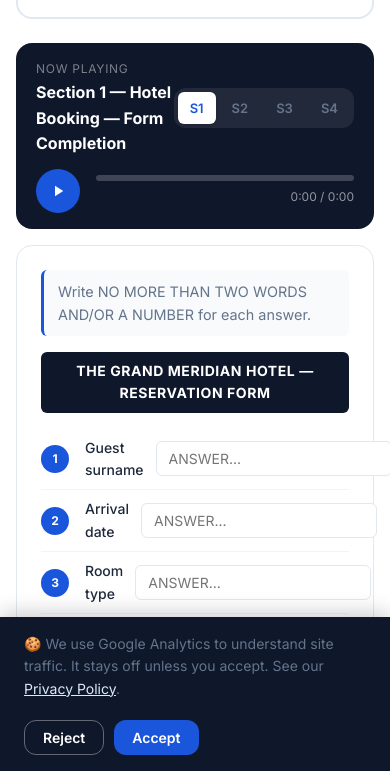
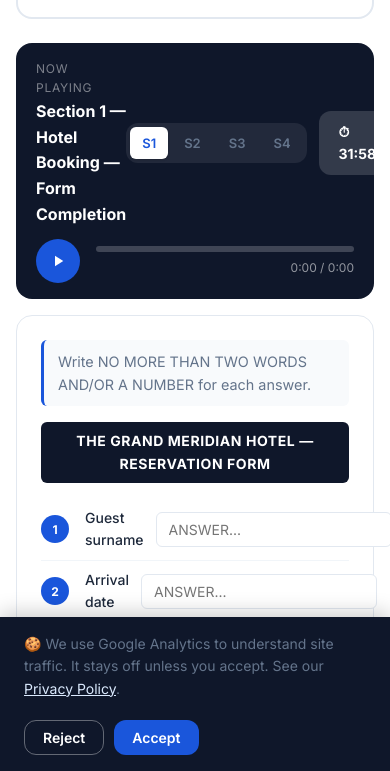
Before and after one commit to xavier-ornytools/parrottalk, a website: page listening.html in a window 390 px wide. Both pictures are taken after a click on the button "▶ Start Test". Shown: the part 715-1486 px from the top of the page. Drawn offline with Linux system fonts and the light colour scheme.

Commit message:
feat(listening): minuteur global 32 min avec soumission auto (L5)
Reprend le pattern de reading.html (secondsLeft, startTimer, soumission
automatique à zero). Duree 32 min (30 d'epreuve + 2 de verification, comme
le vrai IELTS Listening version ordinateur) : uniforme sur les 3 tests, les
audios reels (24,1 min test01, 14,6 min test02, TTS variable test03) etant
tous plus courts, meme logique que le temps de transfert du vrai examen.

Point delicat : l'expiration du minuteur pendant une lecture audio ou TTS
en cours est geree proprement, submitTest() arretant deja audio.pause() et
cancelTTS() en tout premier avant de traiter le score.

Parametre ?timer=N (secondes) reserve au test, ignore si absent/invalide,
pour verifier l'expiration sans attendre 32 minutes.

Teste en Chrome reel (Playwright) : expiration sans audio, pendant lecture
audio reelle, pendant TTS, calage par defaut 32:00, warning qui redescend
au changement de test. Suites existantes non regressees (67/70 statique,
43/43 e2e, echecs identiques et preexistants).

```diff
--- a/listening.html
+++ b/listening.html
@@ -110,6 +110,16 @@
     }
     .sec-res .val { font-size: 1.5rem; font-weight: 800; color: var(--primary); }
     .sec-res .lbl { font-size: .7rem; color: rgba(255,255,255,.5); text-transform: uppercase; letter-spacing: .04em; margin-top: 2px; }
+    .timer-badge {
+      background: var(--dark); color: var(--white);
+      padding: 10px 20px; border-radius: var(--r); font-weight: 700; font-size: .875rem;
+      display: flex; align-items: center; gap: 8px;
+    }
+    .timer-badge.warning { background: var(--warning); color: var(--dark); }
+    /* .audio-player a déjà un fond sombre (var(--dark)) : le badge doit se
+       détacher dessus, même logique que .tabs (rgba blanc translucide). */
+    .audio-player .timer-badge { background: rgba(255,255,255,.15); }
+    .audio-player .timer-badge.warning { background: var(--warning); color: var(--dark); }
   </style>
 </head>
 <body>
@@ -214,7 +224,10 @@
           <div style="font-size:.75rem;color:rgba(255,255,255,.45);text-transform:uppercase;letter-spacing:.06em">Now Playing</div>
           <div id="section-name" style="font-weight:700;color:var(--white);margin-top:2px">Section 1</div>
         </div>
-        <div class="tabs" id="section-tabs" style="background:rgba(255,255,255,.08)"></div>
+        <div style="display:flex;align-items:center;gap:12px">
+          <div class="tabs" id="section-tabs" style="background:rgba(255,255,255,.08)"></div>
+          <div class="timer-badge" id="timer-display">⏱ 32:00</div>
+        </div>
       </div>
       <div class="audio-controls">
         <button class="play-btn" onclick="togglePlay()" id="play-btn">
@@ -283,6 +296,14 @@ let sectionsDone = [false,false,false,false];
 let savedAnswers = {};
 let submitted = false;
 let isPlaying = false;
+let timerInterval = null;
+// 32 min = 30 min d'épreuve + 2 min de vérification (comme le vrai IELTS
+// Listening version ordinateur). ?timer=N (secondes) réservé au test, pour
+// vérifier l'expiration sans attendre 32 minutes ; ignoré si absent/invalide.
+const TIMER_TEST_OVERRIDE = parseInt(new URLSearchParams(location.search).get('timer'), 10);
+const LISTENING_DURATION = (Number.isFinite(TIMER_TEST_OVERRIDE) && TIMER_TEST_OVERRIDE > 0)
+  ? TIMER_TEST_OVERRIDE : 32 * 60;
+let secondsLeft = LISTENING_DURATION;
 
 function init() {
   const scores = getAllScores();
@@ -315,6 +336,7 @@ function findInProgressListeningTest() {
 }
 
 function selectTest(id) {
+  if (timerInterval) clearInterval(timerInterval);
   cancelTTS();
   audio.pause(); setPlayIcon(false);
   currentTest = TESTS[id];
@@ -344,9 +366,38 @@ function startTest() {
   buildTabs();
   renderSection(currentSection);
   updateSubmitVisibility();
+  startTimer();
   toast(saved
     ? `Progress restored — resuming at Section ${currentSection+1}.`
     : 'Test started — Section 1 ready. Play the audio and answer the questions.', 'info');
+}
+
+function startTimer() {
+  if (timerInterval) clearInterval(timerInterval);
+  secondsLeft = LISTENING_DURATION;
+  updateTimerDisplay();
+  timerInterval = setInterval(() => {
+    secondsLeft--;
+    updateTimerDisplay();
+    if (secondsLeft <= 0) {
+      clearInterval(timerInterval);
+      if (!submitted) {
+        toast('Time is up! Submitting your answers now.', 'warning');
+        submitTest();
+      }
+    }
+  }, 1000);
+}
+
+function updateTimerDisplay() {
+  const m = Math.floor(secondsLeft / 60);
+  const s = secondsLeft % 60;
+  const display = `⏱ ${m}:${s.toString().padStart(2,'0')}`;
+  const el = document.getElementById('timer-display');
+  // toggle (pas add) : contrairement à Reading (un badge séparé par test),
+  // Listening n'a qu'un seul test-zone/badge partagé entre les 3 tests, donc
+  // la classe doit pouvoir redescendre quand on relance un nouveau test.
+  if (el) { el.textContent = display; el.classList.toggle('warning', secondsLeft <= 600); }
 }
 
 // TABS
@@ -642,6 +693,7 @@ function buildMatchingGroup(group) {
 // SCORING
 function submitTest() {
   if (submitted) return;
+  clearInterval(timerInterval);
   cancelTTS();
   audio.pause(); setPlayIcon(false);
   submitted = true;
```
